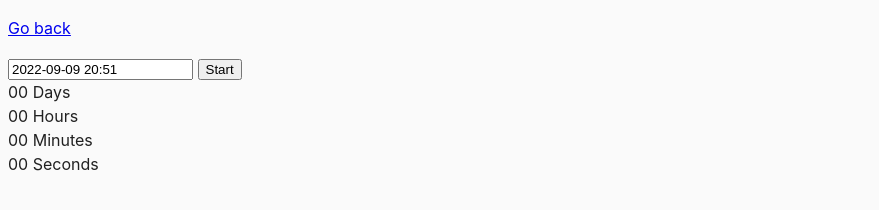
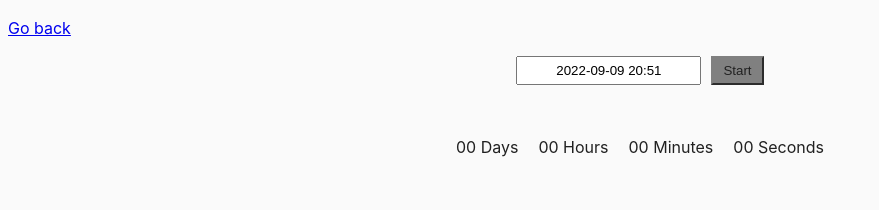
Before and after one commit to movitalii/goit-js-hw-09, a website built with Parcel: page src/02-timer.html in a window 1280 px wide. Shown: the whole page, without its empty margins (0-879 px from the left). Built offline with nearby package versions, Linux system fonts and the light colour scheme.

Commit message:
Task-2 done

```diff
--- a/src/02-timer.html
+++ b/src/02-timer.html
@@ -9,8 +9,10 @@
   <body>
     <p><a href="index.html">Go back</a></p>
 
-    <input type="text" id="datetime-picker" />
-    <button type="button" data-start>Start</button>
+    <div class="timer-input">
+      <input type="text" id="datetime-picker" />
+      <button type="button" data-start>Start</button>
+    </div>
 
     <div class="timer">
       <div class="field">
--- a/src/css/common.css
+++ b/src/css/common.css
@@ -16,3 +16,63 @@ img {
   display: block;
   max-width: 100%;
 }
+
+.timer-input {
+  display: flex;
+  justify-content: center;
+  margin-bottom: 50px;
+}
+
+input {
+  margin-right: 10px;
+  border-radius: 5;
+  text-align: center;
+  font-size: 20;
+}
+
+.timer {
+  display: flex;
+  justify-content: center;
+}
+
+.field {
+  padding-right: 10px;
+  padding-left: 10px;
+}
+
+button[disabled] {
+  background-color: gray;
+  color: #212121;
+  border-color: gray;
+}
+
+button[disabled]:hover {
+  background-color: gray;
+}
+
+button {
+  padding-top: 5px;
+  padding-right: 10px;
+  padding-bottom: 5px;
+  padding-left: 10px;
+
+  background-color: rgb(0, 119, 255);
+  color: white;
+  border-radius: 5;
+  border-color: rgb(0, 119, 255);
+  cursor: pointer;
+  font-size: 20;
+}
+
+button:hover {
+  background-color: rgb(1, 90, 223);
+  transition: background-color 250ms cubic-bezier(0.4, 0, 0.2, 1);
+}
+
+span.value {
+  font-size: 80;
+}
+
+span.label {
+  font-size: 20;
+}
--- a/src/js/02-timer.js
+++ b/src/js/02-timer.js
@@ -1,6 +1,4 @@
-
  import flatpickr from "flatpickr";
-
 import "flatpickr/dist/flatpickr.min.css";
 
 const options = {
@@ -9,23 +7,41 @@ const options = {
   defaultDate: new Date(),
   minuteIncrement: 1,
   onClose(selectedDates) {
+    if (selectedDates[0].getTime() - Date.now() <= 0) {
+      window.alert("Please choose a date in the future")
+      startBtn.setAttribute("disabled", '');
+  } else {
+    startBtn.removeAttribute("disabled");
+  }
   },
 };
 
 const input = document.querySelector("#datetime-picker");
 const fp = flatpickr(input, options);
+
+const startBtn = document.querySelector("[data-start]")
 const spanDays = document.querySelector("[data-days]");
 const spanHours = document.querySelector("[data-hours]");
 const spanMinutes = document.querySelector("[data-minutes]");
 const spanSeconds = document.querySelector("[data-seconds]");
 
 input.addEventListener("input", onInput);
+startBtn.addEventListener("click", onBtnClick);
+
+startBtn.setAttribute("disabled", '');
+
+let selectetimeInMs = '';
+let timerId = null;
 
 function onInput(event) {
   const selectedTime = new Date(`${event.currentTarget.value}`)
-    const selectetimeInMs = selectedTime.getTime();
+  selectetimeInMs = selectedTime.getTime();
+}
 
-    setInterval(() => {
+function onBtnClick() {
+  startBtn.setAttribute("disabled", '');
+
+  timerId = setInterval(() => {
     const currentTime = Date.now();
     const clock = selectetimeInMs - currentTime;
     const { days, hours, minutes, seconds } = convertMs(clock);
@@ -36,6 +52,9 @@ function onInput(event) {
     spanMinutes.textContent = `${minutes}`;
     spanSeconds.textContent = `${seconds}`;
 
+     if (clock < 1000)  {
+      clearInterval(timerId);
+    }
   }, 1000);
 }
 
```
Lines whose indentation alone changed are shown as unchanged.
